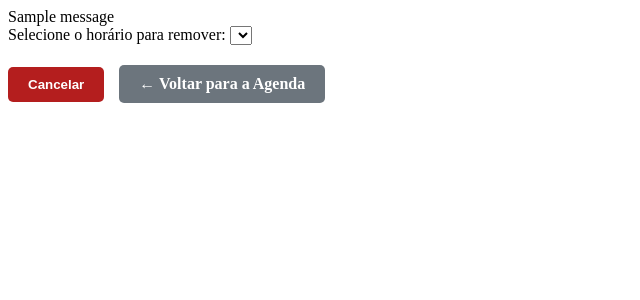
After one commit to samuelslv7/ClinicaEstetica, a Django app: page /agendar/horarios/cancelarHorario in a window 1280 px wide. The commit adds this page. Shown: the top 300 px of the page, without its empty margins (0-640 px from the left). Run offline with Django 5.2, Linux system fonts and the light colour scheme; tables that the repository leaves empty hold one stand-in row (values such as "Sample post"); one stand-in notice (Sample message) is shown; lists and menus that the app fills with data are empty.

Commit message:
feat: deletar Horario

```diff
--- /dev/null
+++ b/agendar/templates/horarios/cancelarHorario.html
@@ -0,0 +1,36 @@
+<!DOCTYPE html>
+<html lang="en">
+<head>
+    <meta charset="UTF-8">
+    <meta name="viewport" content="width=device-width, initial-scale=1.0">
+    <title>Cancelar horário disponível</title>
+</head>
+<body>
+        {% if messages %}
+        <div class="messages">
+            {% for message in messages %}
+                <div class="alert alert-{{ message.tags }}">
+                    {{ message }}
+                </div>
+            {% endfor %}
+        </div>
+    {% endif %}
+    <form method="post">
+    {% csrf_token %}
+    <label for="horario_id">Selecione o horário para remover:</label>
+    <select name="horario_id" id="horario_id">
+        {% for h in horarios %}
+            <option value="{{ h.id }}">{{ h.data|date:"d/m/Y" }} - {{ h.horario|time:"H:i" }}</option>
+        {% endfor %}
+    </select>
+
+<div style="display: flex; gap: 15px; margin-top: 20px; align-items: center;">
+        <input type="submit" value="Cancelar" style="background-color: #b41e1e; color: white; padding: 10px 20px; border: none; border-radius: 5px; font-weight: bold; cursor: pointer;">
+
+        <a href="{% url 'agendar:agenda' %}" style="display: inline-block; padding: 10px 20px; background-color: #6c757d; color: white; text-decoration: none; border-radius: 5px; font-weight: bold;">
+            &larr; Voltar para a Agenda
+        </a>
+    </div>
+</form>
+</body>
+</html>
--- a/agendar/templates/horarios/homeHorarios.html
+++ b/agendar/templates/horarios/homeHorarios.html
@@ -10,6 +10,9 @@
      <div class="painel-acoes">
         <a href="{% url 'agendar:cadastrarHorario' %}" class="btn-acao btn-horario">
             + Cadastrar Horário Disponível
+        </a>
+        <a href="{% url 'agendar:cancelarHorario' %}" class="btn-acao btn-horario">
+            - Cancelar Horário Disponível
         </a>
         <a href="{% url 'agendar:realizarAgendamento' %}" class="btn-acao btn-agendamento">
             + Realizar Agendamento
--- a/agendar/urls.py
+++ b/agendar/urls.py
@@ -13,5 +13,6 @@ urlpatterns = [
     path("horarios/",views.agenda_horarios,name="agenda"),
     path("horarios/cadastrarHorario",views.horario_cadastrar,name="cadastrarHorario"),
     path("horarios/realizarAgendamento",views.agendamento_realizar,name="realizarAgendamento"),
+    path("horarios/cancelarHorario",views.horario_cancelar,name="cancelarHorario")
 
 ]
--- a/agendar/views.py
+++ b/agendar/views.py
@@ -6,7 +6,7 @@ from django.contrib import messages
 from .forms import ClienteForm, AgendamentoForm, HorarioForm
 from .models import Cliente, HorarioModel, AgendamentoModel
 from datetime import datetime, timedelta
-
+from django.db.models import Q
 
 def index(request):
     return HttpResponse("Hello, world.")
@@ -48,6 +48,25 @@ def horario_cadastrar(request: HttpRequest):
     contexto = {"form": HorarioForm()}
     return render(request, "horarios/cadastrarHorario.html", contexto)
 
+def horario_cancelar(request : HttpRequest):
+    if request.method == "POST":
+        horario_id = request.POST.get("horario_id")
+        if horario_id:
+            horario = get_object_or_404(HorarioModel, id =horario_id)
+            horario.delete()
+            messages.success(request, "Horario disponível removido!")
+            return redirect("agendar:cancelarHorario")
+        else:
+            messages.error(request, 'Erro ao remover o horário selecionado.')
+    agora = datetime.now()
+    hoje = agora.date()
+    hora_atual = agora.time()
+    contexto = {"horarios" : HorarioModel.objects.filter(livre = True).filter(
+            Q(data__gt=hoje) | Q(data=hoje, horario__gte=hora_atual)
+        )} #Horarios de datas posteriores a atual ou no mesmo dia com horas acima da atual.
+    return render(request,'horarios/cancelarHorario.html',contexto)
+
+
 
 def agendamento_realizar(request: HttpRequest):
     if request.method == "POST":
@@ -63,7 +82,7 @@ def agendamento_realizar(request: HttpRequest):
         else:
             messages.error(request, 'Erro ao realizar o agendamento. Verifique os dados informados.')
     contexto = {"form": AgendamentoForm()}
-    return render(request, "agendamento/realizarAgendamento.html", contexto)
+    return render(request, "horarios/realizarAgendamento.html", contexto)
 
 def editar_cliente(request, cliente_cpf):
     cliente = get_object_or_404(Cliente, cpf=cliente_cpf)
```
Also changed, not shown: agendar/forms.py (+7 -1 lines).
